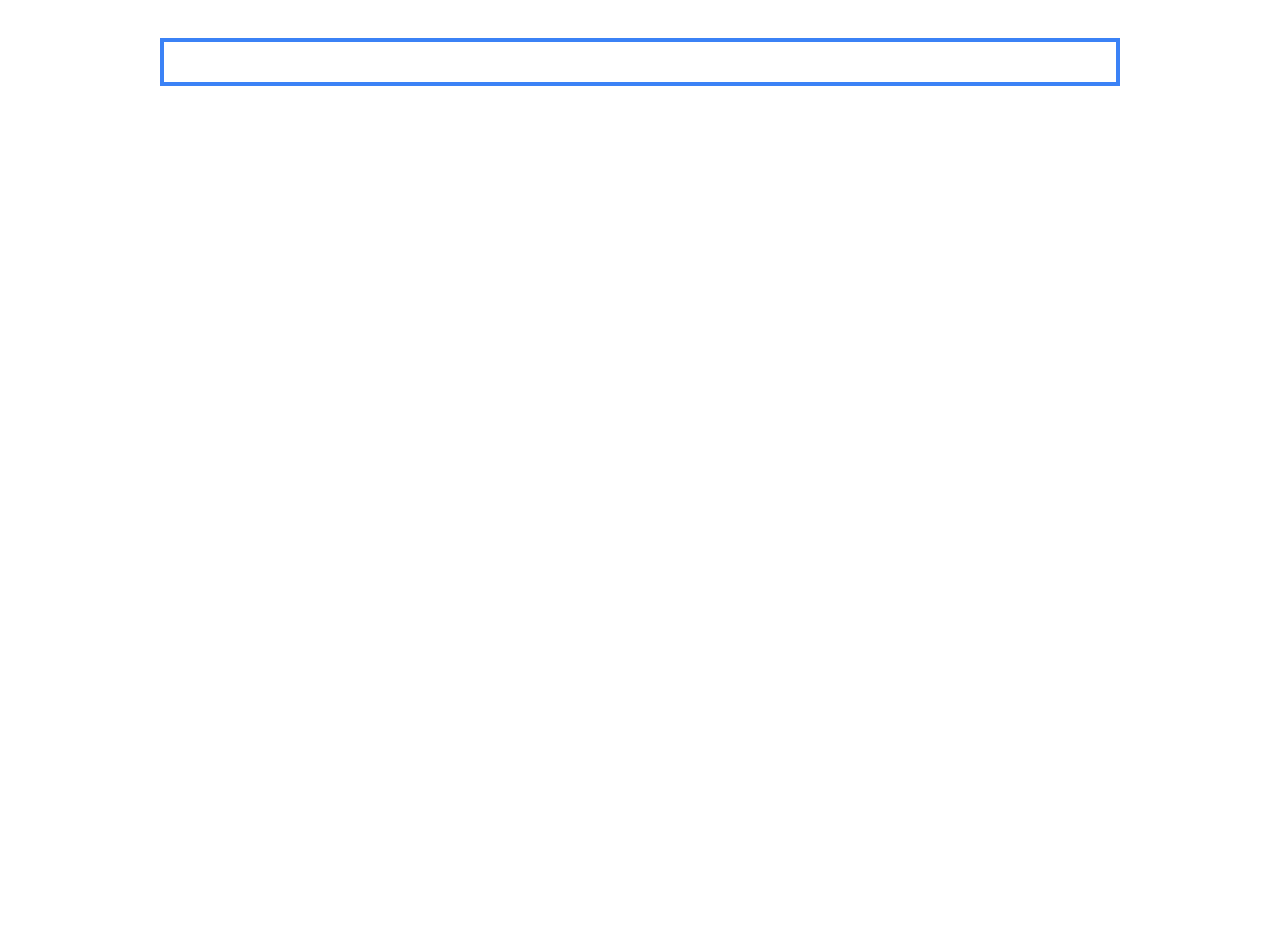
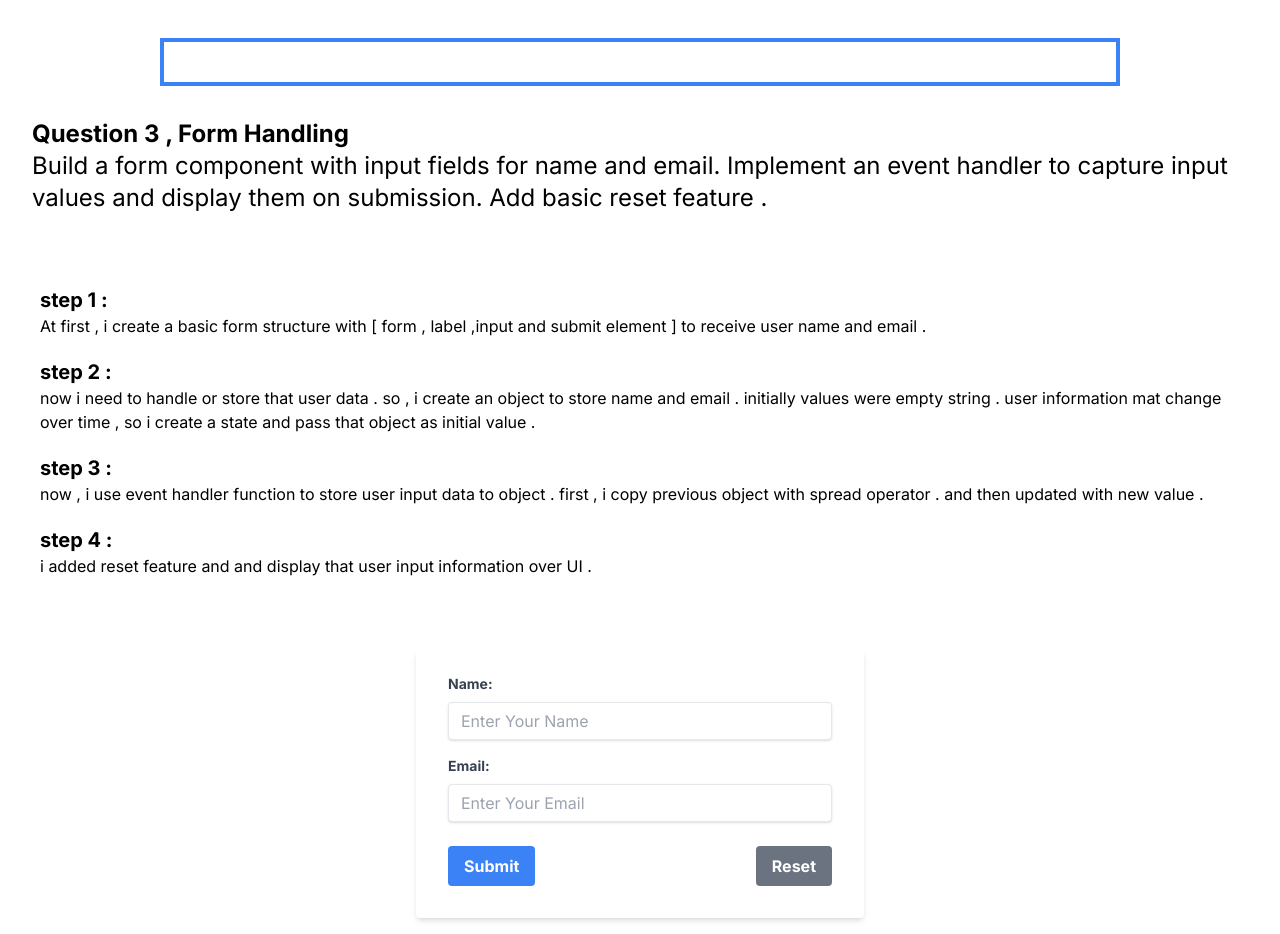
Before and after one commit to Sakib-203-15-3883/Learn-React-in-depth, a Next.js app: page /conceptual_practice in a window 1280 px wide. Shown: the part 1782-2716 px from the top of the page. Before the commit the page ends 1888 px from the top, so only its background shows below. Built offline with nearby package versions, Linux system fonts and the light colour scheme.

Commit message:
question 3

```diff
--- a/src/app/conceptual_practice/page.jsx
+++ b/src/app/conceptual_practice/page.jsx
@@ -1,6 +1,8 @@
 "use client"
 import Renders_Card from "@/components/conceptual_practice/question1/index";
 import ConditionalRendering from "@/components/conceptual_practice/question2/index"
+
+import FormComponent1 from "@/components/conceptual_practice/question3/form1"
 const Conceptual_practice = () => {
   return (
     <>
@@ -69,6 +71,44 @@ const Conceptual_practice = () => {
 
         <ConditionalRendering />
       </div>
+
+
+
+      {/* ///////   Question 3   //// ///*/}
+      <div>
+        <h1 className="m-8  text-2xl">
+          <span className="font-bold">Question 3 , Form Handling</span>
+          <br />
+          Build a form component with input fields for name and email. Implement an event handler to capture input values and display them on submission. Add basic reset feature .
+        </h1>
+        <ul className="m-5 p-5">
+          <li className="mt-5 mb-5">
+            <span className="font-bold text-xl">step 1 :</span>
+            <br />
+            At first , i create a basic form structure with [ form , label ,input and submit element ] to receive user name and email .
+          </li>
+
+          <li className="mt-5 mb-5">
+            <span className="font-bold text-xl">step 2 :</span>
+            <br />
+            now i need to handle or store that user data . so , i create an object to store name and email . initially values were empty string . user information mat change over time , so i create a state and pass that object as initial value .
+          </li>
+          <li className="mt-5 mb-5">
+            <span className="font-bold text-xl">step 3 :</span>
+            <br />
+            now , i use event handler function to store user input data to object . first , i copy previous object with spread operator . and then updated with new value .
+          </li>
+
+          <li className="mt-5 mb-5">
+            <span className="font-bold text-xl">step 4 :</span>
+            <br />
+            i added reset feature and and display that user input information over UI .
+          </li>
+        </ul>
+
+
+        <FormComponent1 />
+      </div>
     </>
   );
 };
--- /dev/null
+++ b/src/components/conceptual_practice/question3/form1.jsx
@@ -0,0 +1,92 @@
+import { useState } from "react";
+
+const FormComponent1 = () => {
+  const initialData = {
+    name: "",
+    email: "",
+  };
+
+  const [formData, setFormData] = useState(initialData);
+  const [showFormData, setShowFormData] = useState(false);
+  const [isTyping, setIsTyping] = useState(false);
+
+  const handleFormSubmit = (e) => {
+    e.preventDefault();
+    console.log(formData.email);
+    setShowFormData(true);
+    setIsTyping(false);
+  };
+
+  const handleOnChange = (e) => {
+    const { name, value } = e.target;
+
+    setFormData({ ...formData, [name]: value });
+    setIsTyping(true);
+  };
+
+  const handleReset = () => {
+    setFormData(initialData);
+    setShowFormData(false);
+  };
+
+  return (
+    <div className="max-w-md mx-auto mt-8">
+      <form onSubmit={handleFormSubmit} className="bg-white shadow-md rounded px-8 pt-6 pb-8 mb-4">
+        <div className="mb-4">
+          <label htmlFor="name" className="block text-gray-700 text-sm font-bold mb-2">
+            Name:
+          </label>
+          <input
+            className="shadow appearance-none border rounded w-full py-2 px-3 text-gray-700 leading-tight focus:outline-none focus:shadow-outline"
+            id="name"
+            name="name"
+            type="text"
+            placeholder="Enter Your Name"
+            value={formData.name}
+            onChange={handleOnChange}
+          />
+        </div>
+
+        <div className="mb-6">
+          <label htmlFor="email" className="block text-gray-700 text-sm font-bold mb-2">
+            Email:
+          </label>
+          <input
+            className="shadow appearance-none border rounded w-full py-2 px-3 text-gray-700 leading-tight focus:outline-none focus:shadow-outline"
+            id="email"
+            name="email"
+            type="email"
+            placeholder="Enter Your Email"
+            value={formData.email}
+            onChange={handleOnChange}
+          />
+        </div>
+
+        <div className="flex items-center justify-between">
+          <button
+            type="submit"
+            className="bg-blue-500 hover:bg-blue-700 text-white font-bold py-2 px-4 rounded focus:outline-none focus:shadow-outline"
+          >
+            Submit
+          </button>
+          <button
+            onClick={handleReset}
+            className="bg-gray-500 hover:bg-gray-700 text-white font-bold py-2 px-4 rounded focus:outline-none focus:shadow-outline"
+          >
+            Reset
+          </button>
+        </div>
+      </form>
+
+      {showFormData && !isTyping && (
+        <div className="text-center">
+          <center className="text-2xl font-bold mb-10" > Your Entered Information </center>
+          <h1 className="text-2xl font-bold"> {formData.name}</h1>
+          <h1 className="text-2xl font-bold"> {formData.email}</h1>
+        </div>
+      )}
+    </div>
+  );
+};
+
+export default FormComponent1;
```
